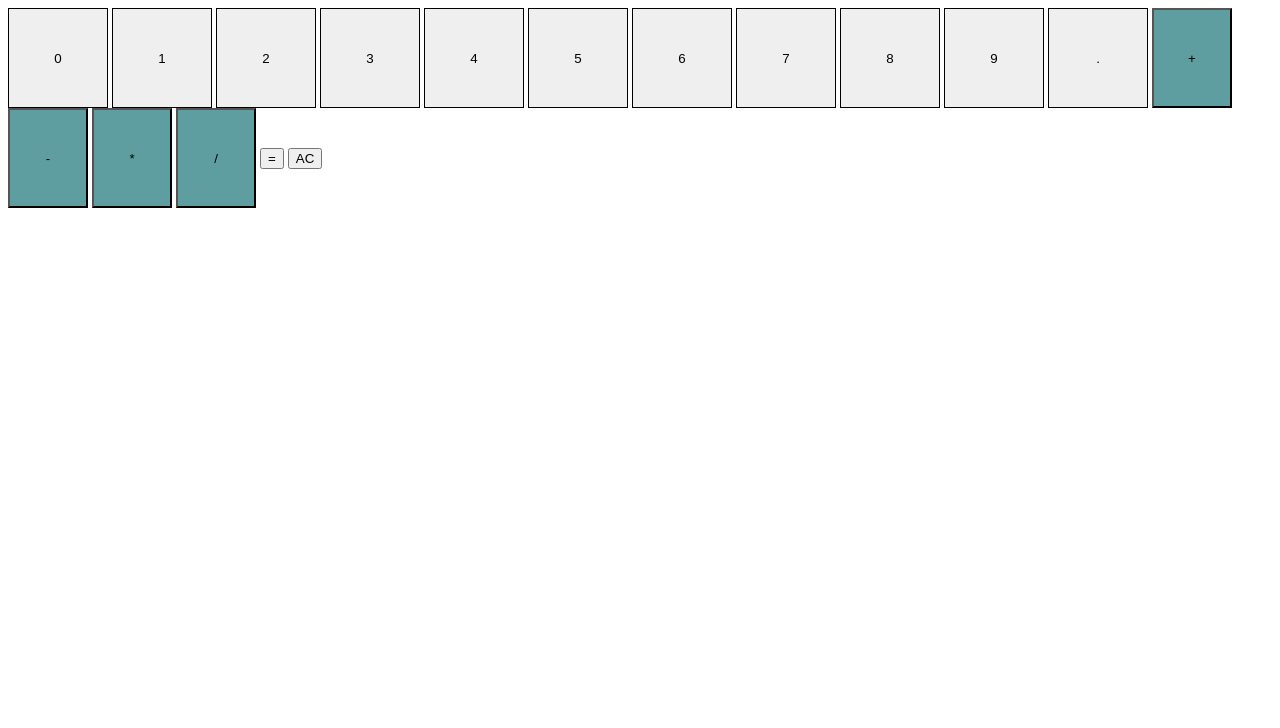
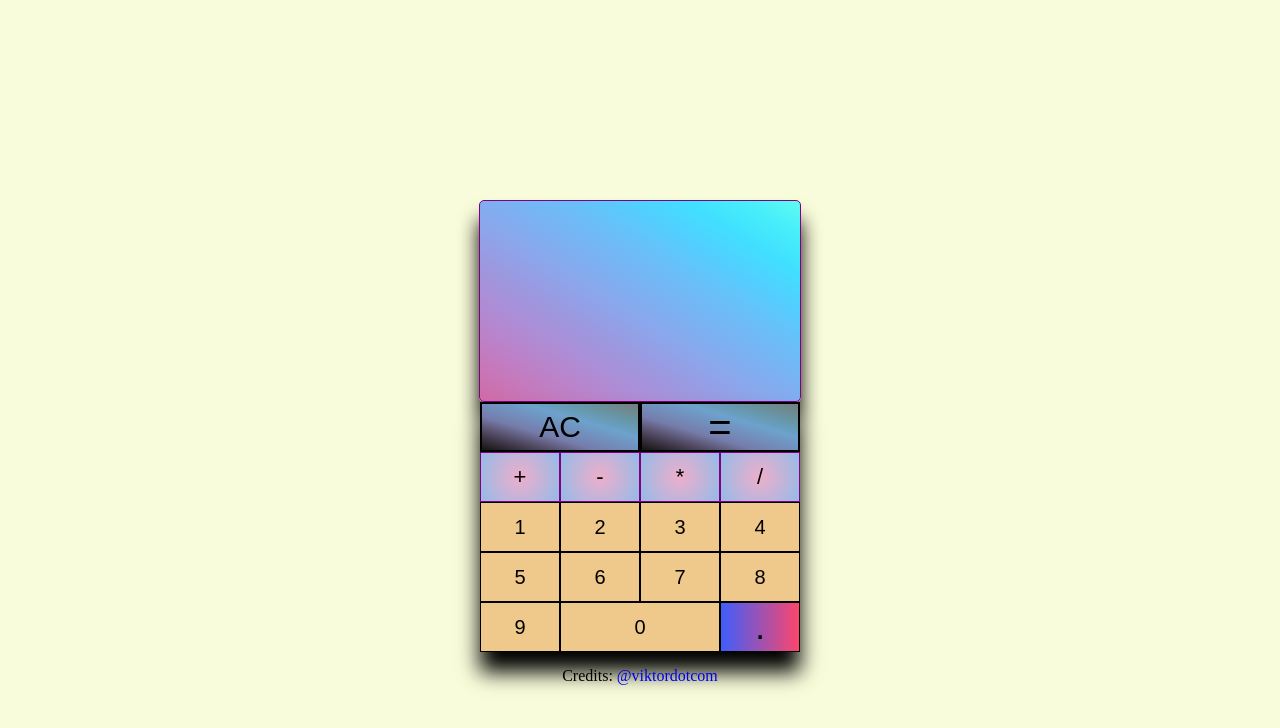
Before and after one commit to Viktordotcom/Calculator, a plain HTML site: page index.html in a window 1280 px wide. Drawn offline with Linux system fonts and the light colour scheme; a web font is replaced by a local one.

Commit message:
Styled it out, finished project

```diff
--- a/index.html
+++ b/index.html
@@ -4,13 +4,21 @@
     <meta charset="UTF-8">
     <meta http-equiv="X-UA-Compatible" content="IE=edge">
     <meta name="viewport" content="width=device-width, initial-scale=1.0">
-    <title>Calculator</title>
+    <title>Pocket Calculator</title>
     <link rel="stylesheet" href="style.css">
     <script src="script.js" defer></script>
 </head>
 <body>
-    <div>
-        <button class="digits">0</button>
+    <div class="display">
+    <p id="display"></p>
+</div>
+    <div class="buttons">
+        <button id="btn-clear">AC</button>
+        <button id="btn-equal">=</button>
+        <button id="btn-sum"class="operators">+</button>
+        <button class="operators">-</button>
+        <button class="operators">*</button>
+        <button class="operators">/</button>
         <button class="digits">1</button>
         <button class="digits">2</button>
         <button class="digits">3</button>
@@ -20,16 +28,9 @@
         <button class="digits">7</button>
         <button class="digits">8</button>
         <button class="digits">9</button>
-        <button class="digits">.</button>
-        <button id="btn-sum"class="operators">+</button>
-        <button class="operators">-</button>
-        <button class="operators">*</button>
-        <button class="operators">/</button>
-        <button id="btn-equal">=</button>
-        <button id="btn-clear">AC</button>
-    </div>
-    <div>
-        <p id="display"></p>
+        <button id='btn-zero'class="digits">0</button>
+        <button id='btn-dot'class="digits">.</button>
     </div>
 </body>
+<footer>Credits: <a href="https://github.com/Viktordotcom" target="_blank">@viktordotcom</a></footer>
 </html>
--- a/style.css
+++ b/style.css
@@ -1,10 +1,97 @@
+@import url('https://fonts.googleapis.com/css2?family=Qahiri&display=swap');
+@import url('https://fonts.googleapis.com/css2?family=Alfa+Slab+One&display=swap');
+:root{
+    padding: 0;
+    margin: 0;
+}
+body{
+    display: flex;
+    flex-direction: column;
+    align-items: center;
+    justify-content: center;
+    margin-top: 200px;
+    background-color: #F8FCDA;
+
+
+}
+.buttons{
+display: flex;
+align-items: center;
+justify-content: center;
+flex-wrap: wrap;
+width: 320px;
+box-shadow: 0px 20px 20px 0 black;
+
+}
+.buttons :hover{
+    background-color: #E3E9C2;
+    transform: scale(1.05);
+
+}
+.display{
+    background-image: linear-gradient(to right top, #d16ba5, #c777b9, #ba83ca, #aa8fd8, #9a9ae1, #8aa7ec, #79b3f4, #69bff8, #52cffe, #41dfff, #46eefa, #5ffbf1);
+width: 320px;
+height: 200px;
+text-align: end;
+font-size: 43px;
+font-family: 'Alfa Slab One', cursive;
+border-radius: 5px;
+word-wrap: break-word;
+box-shadow: 0px 20px 20px 0 black;
+border: 1px solid purple;
+}
 .digits{
     border: 1px solid black;
-    width: 100px;
-    height:  100px;
+    width: 25%;
+    height:  50px;
+    padding: 5px;
+    font-size: 20px;
+    background-color: #EFC88B;
+    font-family: 'Qahiri', sans-serif;
+    cursor: pointer;
+}
+#btn-equal{
+width: 50%;
+height: 50px;
+font-size: 40px;
+text-align: center;
+cursor: pointer;
+ background-image: linear-gradient(to right top, #141314, #302933, #4a4257, #625e7f, #757caa, #7389b7, #7095c2, #6da2cc, #679bb6, #6993a1, #6e898e, #747f7f);
+border: 2px solid black;
+}
+#btn-clear{
+    width: 50%;
+    height: 50px;
+    font-size: 30px;
+     background-image: linear-gradient(to right top, #141314, #302933, #4a4257, #625e7f, #757caa, #7389b7, #7095c2, #6da2cc, #679bb6, #6993a1, #6e898e, #747f7f);
+     border: 2px solid black;
+}
+#btn-zero{
+    width: 50%;
+}
+#btn-dot{
+    display: flex;
+    justify-content: center;
+    align-items: center;
+    background: rgb(63,94,251);
+background: linear-gradient(90deg, rgba(63,94,251,1) 0%, rgba(252,70,107,1) 100%);
+    text-align:center;
+    font-size: 35px;
+    cursor: pointer;
+
 }
 .operators{
-    width: 80px;
-    height: 100px;
-    background-color: cadetblue;
+    width: 25%;
+    height: 50px;
+    background: rgb(238,174,202);
+    background: radial-gradient(circle, rgba(238,174,202,1) 0%, rgba(148,187,233,1) 100%);
+    font-size: 22px;
+    cursor: pointer;
+    border: 1px solid purple;
 }
+footer{
+    margin: 15px;
+}
+footer a{
+    text-decoration: none;
+}
```
